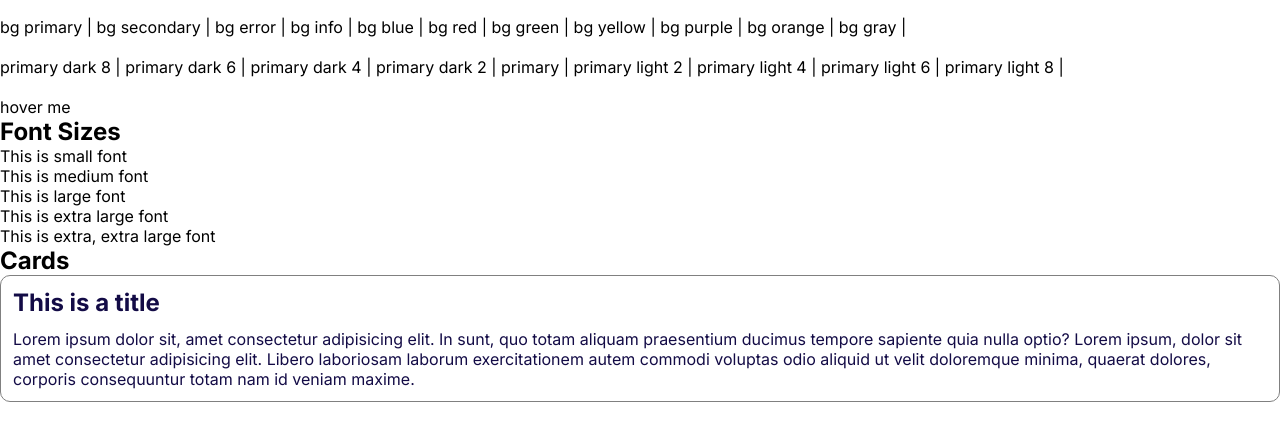
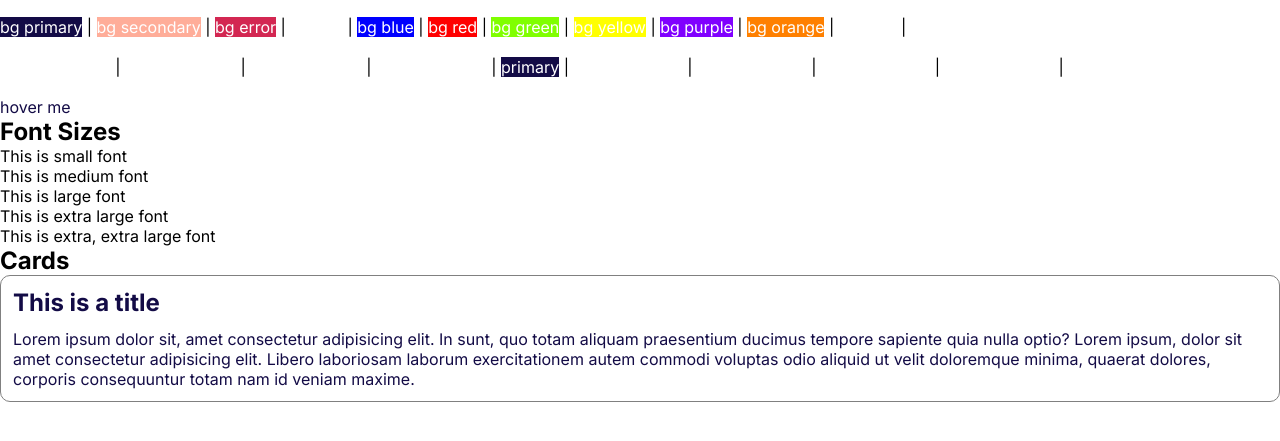
Before and after one commit to Amelss/portocss, a website: page index.html in a window 1280 px wide. Shown: the part 91-532 px from the top of the page. Drawn offline with Linux system fonts and the light colour scheme.

Commit message:
adjusting colour vairables

```diff
--- /dev/null
+++ b/porto/_colors.scss
@@ -0,0 +1,9 @@
+@each $key, $val in $colors{
+   .text-#{$key}{
+    color: $val;
+   }
+
+   .bg-#{$key}{
+    background-color: $val;
+   }
+}
--- a/porto/_variables.scss
+++ b/porto/_variables.scss
@@ -3,8 +3,10 @@
 $primary: #130B46 !default;
 $secondary: #FFAD99 !default;
 $error: #d32752 !default;
-$info: #C499FF !default;
-$success: #EBFFEB !default;
+$pink-purple: #FFEBFF !default;
+$pastel-green: #EBFFEB !default;
+$pastel-yellow: #FFF7D6 !default;
+$pastel-purple: #C499FF !default;
 
 // colors
 
@@ -12,8 +14,10 @@ $colors: (
     "primary": $primary,
     "secondary": $secondary,
     "error": $error,
-    "info": $info,
-    "success": $success,
+    "pink-purple": $pink-purple,
+    "pastel-green": $pastel-green,
+    "pastel-yellow": $pastel-yellow,
+    "pastel-purple": $pastel-purple,
     "red": #FF0000,
     "green": #80FF00,
     "blue": #0000FF,
--- a/porto/index.scss
+++ b/porto/index.scss
@@ -5,8 +5,9 @@
 
 // base & layout
 @import 'base';
+
 // colors
-
+@import 'colors';
 
 // components (button, card, navbar etc)
 @import 'components/card';
```
Also changed, not shown: css/index.css.
